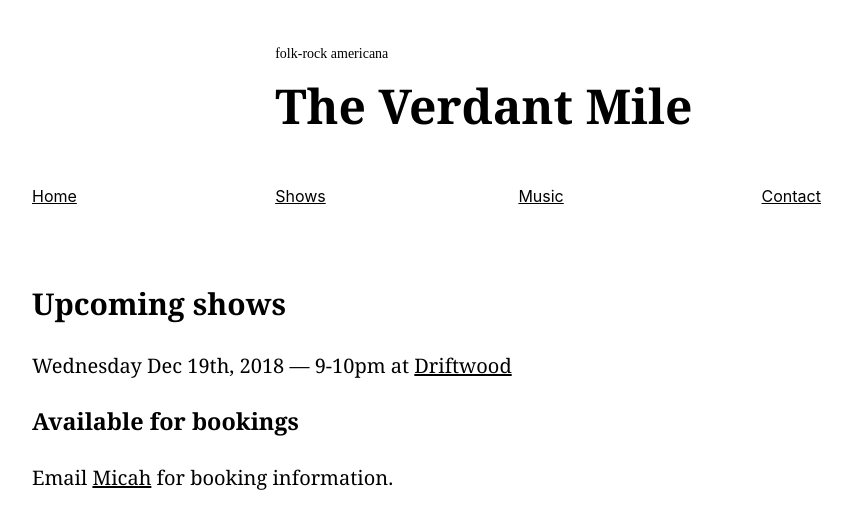
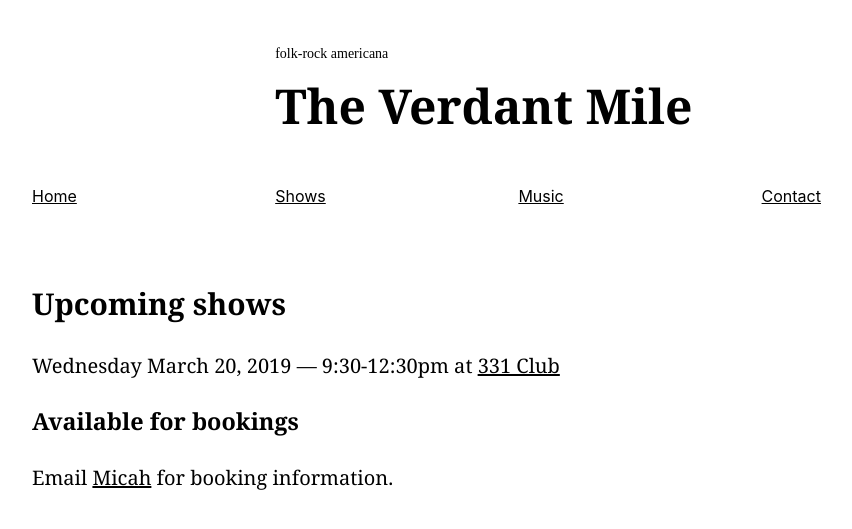
Before and after one commit to micahtaylor/verdantmile, a Jekyll site: the page built from _pages/shows.md, in a window 1280 px wide. Shown: the top 529 px of the page, without its empty margins (0-852 px from the left). Built offline with Jekyll 4.4.1, drawn with Linux system fonts in a browser that asks for light colours; nearby versions of some CDN libraries.

Commit message:
331 Mar 2019

```diff
--- a/_pages/shows.md
+++ b/_pages/shows.md
@@ -4,7 +4,7 @@ title: Shows
 permalink: /shows/
 ---
 ## Upcoming shows
-Wednesday Dec 19th, 2018 — 9-10pm at [Driftwood](http://www.driftwoodcharbar.com/){: .underline .link .dim .black}
+Wednesday March 20, 2019 — 9:30-12:30pm at [331 Club](http://331club.com/){: .underline .link .dim .black}
 
 ### Available for bookings
 
```
